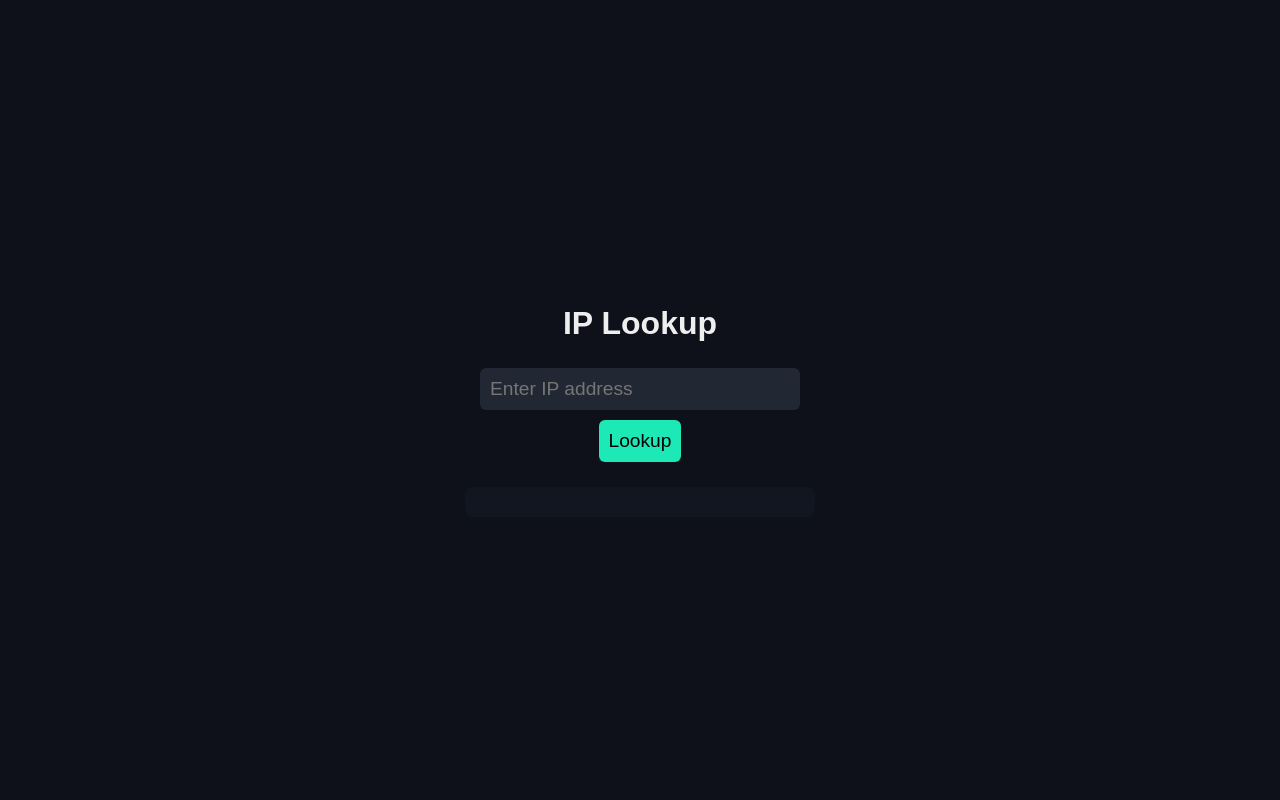
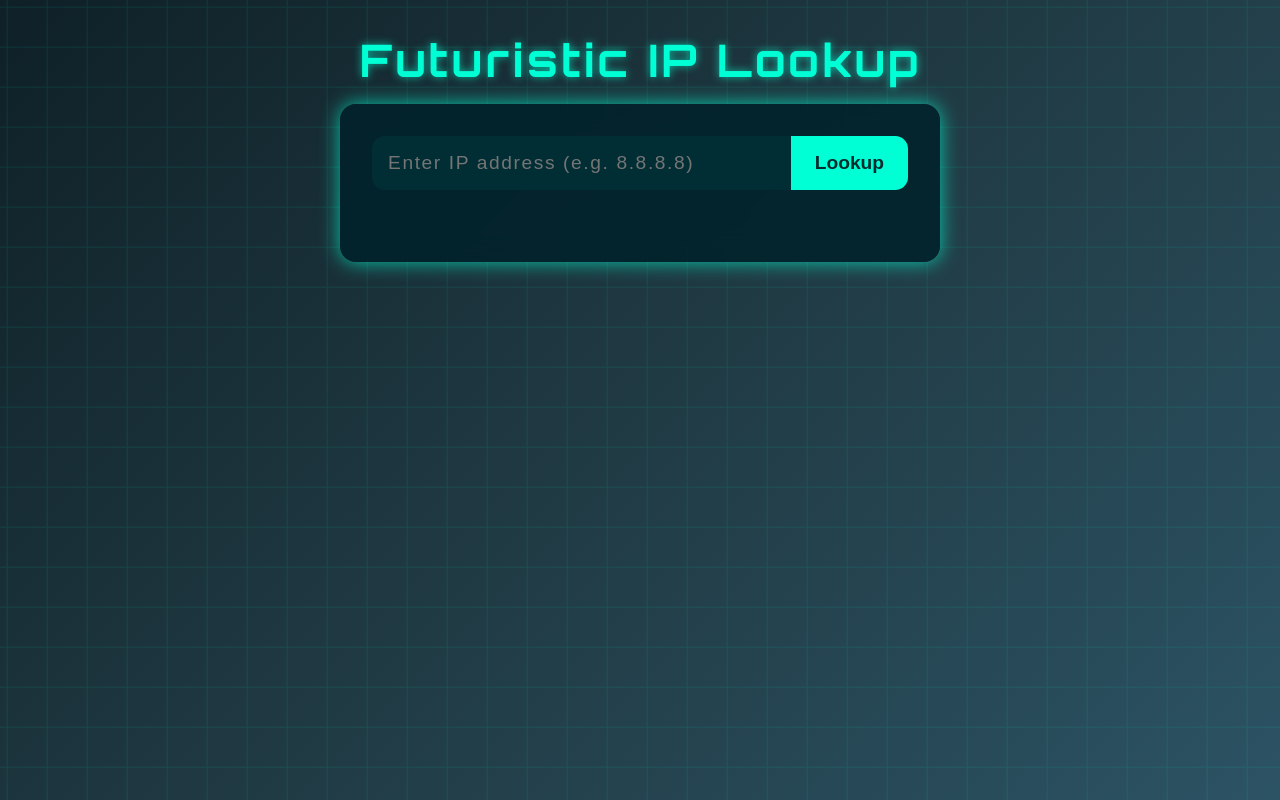
Before and after one commit to Dracoisademon/Draco.github.io, a plain HTML site: page index.html in a window 1280 px wide. Drawn offline with Linux system fonts and the light colour scheme.

Commit message:
Update index.html

```diff
--- a/index.html
+++ b/index.html
@@ -3,87 +3,213 @@
 <head>
 <meta charset="UTF-8" />
 <meta name="viewport" content="width=device-width, initial-scale=1" />
-<title>Futuristic IP Lookup</title>
+<title>Futuristic IP Lookup - Free API</title>
 <style>
+  @import url('https://fonts.googleapis.com/css2?family=Orbitron:wght@400;700&display=swap');
+
+  * {
+    margin: 0; padding: 0; box-sizing: border-box;
+  }
+
   body {
-    background: #0f111a;
-    color: #eee;
+    background: linear-gradient(135deg, #0f2027, #203a43, #2c5364);
     font-family: 'Orbitron', sans-serif;
+    color: #00ffd5;
+    min-height: 100vh;
     display: flex;
-    justify-content: center;
+    flex-direction: column;
     align-items: center;
-    height: 100vh;
-    margin: 0;
-    flex-direction: column;
+    padding: 2rem;
   }
-  input, button {
-    padding: 10px;
-    font-size: 1.2em;
-    border-radius: 6px;
+
+  h1 {
+    font-weight: 700;
+    margin-bottom: 1rem;
+    font-size: 2.8rem;
+    letter-spacing: 0.2rem;
+    text-shadow: 0 0 8px #00ffd5aa;
+  }
+
+  .container {
+    max-width: 600px;
+    width: 100%;
+    background: rgba(0, 34, 43, 0.85);
+    border-radius: 1rem;
+    padding: 2rem;
+    box-shadow: 0 0 20px #00ffd5bb;
+    backdrop-filter: blur(12px);
+  }
+
+  .input-group {
+    display: flex;
+    margin-bottom: 1.5rem;
+  }
+
+  input[type="text"] {
+    flex: 1;
+    padding: 1rem;
+    font-size: 1.2rem;
+    border-radius: 0.8rem 0 0 0.8rem;
     border: none;
-    margin: 5px;
+    outline: none;
+    background: #012e35;
+    color: #00ffd5;
+    letter-spacing: 0.1rem;
+    transition: box-shadow 0.3s ease;
   }
-  input {
-    width: 300px;
-    background: #222833;
-    color: #eee;
+  input[type="text"]:focus {
+    box-shadow: 0 0 15px #00ffd5;
   }
+
   button {
-    background: #1de9b6;
-    color: #000;
+    padding: 1rem 1.5rem;
+    font-size: 1.2rem;
+    border: none;
+    background: #00ffd5;
+    color: #002e2f;
     cursor: pointer;
-    transition: background 0.3s;
+    font-weight: 700;
+    border-radius: 0 0.8rem 0.8rem 0;
+    transition: background 0.3s ease;
   }
   button:hover {
-    background: #13c9a8;
+    background: #00c7b1;
   }
-  .result {
-    margin-top: 20px;
-    padding: 15px;
-    background: #121620;
-    border-radius: 8px;
-    width: 320px;
-    text-align: left;
+
+  #result {
+    display: grid;
+    grid-template-columns: 1fr 1fr;
+    gap: 1rem 2rem;
+    padding-top: 1rem;
+  }
+
+  .info-card {
+    background: #012e35cc;
+    padding: 1rem 1.5rem;
+    border-radius: 1rem;
+    box-shadow: 0 0 8px #00ffd5bb;
+    display: flex;
+    align-items: center;
+    gap: 1rem;
+    transition: transform 0.2s ease;
+  }
+  .info-card:hover {
+    transform: scale(1.05);
+    box-shadow: 0 0 20px #00ffd5ee;
+  }
+
+  .info-icon {
+    width: 48px;
+    height: 48px;
+    filter: invert(70%) sepia(100%) saturate(500%) hue-rotate(160deg);
+  }
+
+  .info-text {
+    display: flex;
+    flex-direction: column;
+    justify-content: center;
+  }
+
+  .info-label {
+    font-weight: 700;
+    font-size: 0.9rem;
+    color: #00e1c1;
+  }
+
+  .info-value {
+    font-size: 1.1rem;
+    letter-spacing: 0.05rem;
+    color: #00ffd5;
+  }
+
+  @media (max-width: 480px) {
+    #result {
+      grid-template-columns: 1fr;
+    }
+  }
+
+  body::before {
+    content: '';
+    position: fixed;
+    top: 0; left: 0;
+    width: 100vw; height: 100vh;
+    background:
+      linear-gradient(#00ffd5 1px, transparent 1px),
+      linear-gradient(90deg, #00ffd5 1px, transparent 1px);
+    background-size: 40px 40px;
+    opacity: 0.1;
+    pointer-events: none;
+    z-index: 0;
+    animation: moveGrid 30s linear infinite;
+  }
+
+  @keyframes moveGrid {
+    0% { background-position: 0 0, 0 0; }
+    100% { background-position: 40px 40px, 40px 40px; }
   }
 </style>
 </head>
 <body>
-<h1>IP Lookup</h1>
-<input type="text" id="ipInput" placeholder="Enter IP address" />
-<button onclick="lookupIP()">Lookup</button>
 
-<div id="result" class="result"></div>
+<h1>Futuristic IP Lookup</h1>
+<div class="container">
+  <div class="input-group">
+    <input id="ipInput" type="text" placeholder="Enter IP address (e.g. 8.8.8.8)" />
+    <button onclick="lookupIP()">Lookup</button>
+  </div>
+  <div id="result"></div>
+</div>
 
 <script>
   async function lookupIP() {
     const ip = document.getElementById('ipInput').value.trim();
-    if(!ip) {
-      alert('Please enter an IP address');
+    const resultDiv = document.getElementById('result');
+    if (!ip) {
+      alert('Please enter an IP address.');
       return;
     }
-    const resultDiv = document.getElementById('result');
-    resultDiv.textContent = 'Loading...';
+    resultDiv.innerHTML = `<p style="grid-column: 1 / -1; text-align: center;">Loading...</p>`;
 
     try {
       const response = await fetch(`http://ip-api.com/json/${ip}`);
       const data = await response.json();
-      if(data.status === 'fail') {
-        resultDiv.textContent = 'Invalid IP or no data found.';
+      if(data.status !== 'success') {
+        resultDiv.innerHTML = `<p style="grid-column: 1 / -1; text-align: center; color:#ff4c4c;">Invalid IP or no data found.</p>`;
         return;
       }
+
       resultDiv.innerHTML = `
-        <strong>IP:</strong> ${data.query} <br/>
-        <strong>Country:</strong> ${data.country} <br/>
-        <strong>Region:</strong> ${data.regionName} <br/>
-        <strong>City:</strong> ${data.city} <br/>
-        <strong>ISP:</strong> ${data.isp} <br/>
-        <strong>Org:</strong> ${data.org} <br/>
-        <strong>Timezone:</strong> ${data.timezone}
+        <div class="info-card">
+          <img class="info-icon" src="https://cdn-icons-png.flaticon.com/512/25/25231.png" alt="IP Icon" />
+          <div class="info-text"><span class="info-label">IP Address</span><span class="info-value">${data.query}</span></div>
+        </div>
+        <div class="info-card">
+          <img class="info-icon" src="https://flagcdn.com/w80/${data.countryCode.toLowerCase()}.png" alt="Country Flag" />
+          <div class="info-text"><span class="info-label">Country</span><span class="info-value">${data.country} (${data.countryCode})</span></div>
+        </div>
+        <div class="info-card">
+          <img class="info-icon" src="https://cdn-icons-png.flaticon.com/512/684/684908.png" alt="Region Icon" />
+          <div class="info-text"><span class="info-label">Region</span><span class="info-value">${data.regionName}</span></div>
+        </div>
+        <div class="info-card">
+          <img class="info-icon" src="https://cdn-icons-png.flaticon.com/512/616/616408.png" alt="City Icon" />
+          <div class="info-text"><span class="info-label">City</span><span class="info-value">${data.city}</span></div>
+        </div>
+        <div class="info-card">
+          <img class="info-icon" src="https://cdn-icons-png.flaticon.com/512/893/893257.png" alt="ISP Icon" />
+          <div class="info-text"><span class="info-label">ISP</span><span class="info-value">${data.isp}</span></div>
+        </div>
+        <div class="info-card">
+          <img class="info-icon" src="https://cdn-icons-png.flaticon.com/512/1828/1828884.png" alt="Timezone Icon" />
+          <div class="info-text"><span class="info-label">Timezone</span><span class="info-value">${data.timezone}</span></div>
+        </div>
       `;
-    } catch(e) {
-      resultDiv.textContent = 'Error fetching data.';
+    } catch (error) {
+      resultDiv.innerHTML = `<p style="grid-column: 1 / -1; text-align: center; color:#ff4c4c;">Error fetching data. Please check your internet connection.</p>`;
+      console.error(error);
     }
   }
 </script>
+
 </body>
 </html>
```
